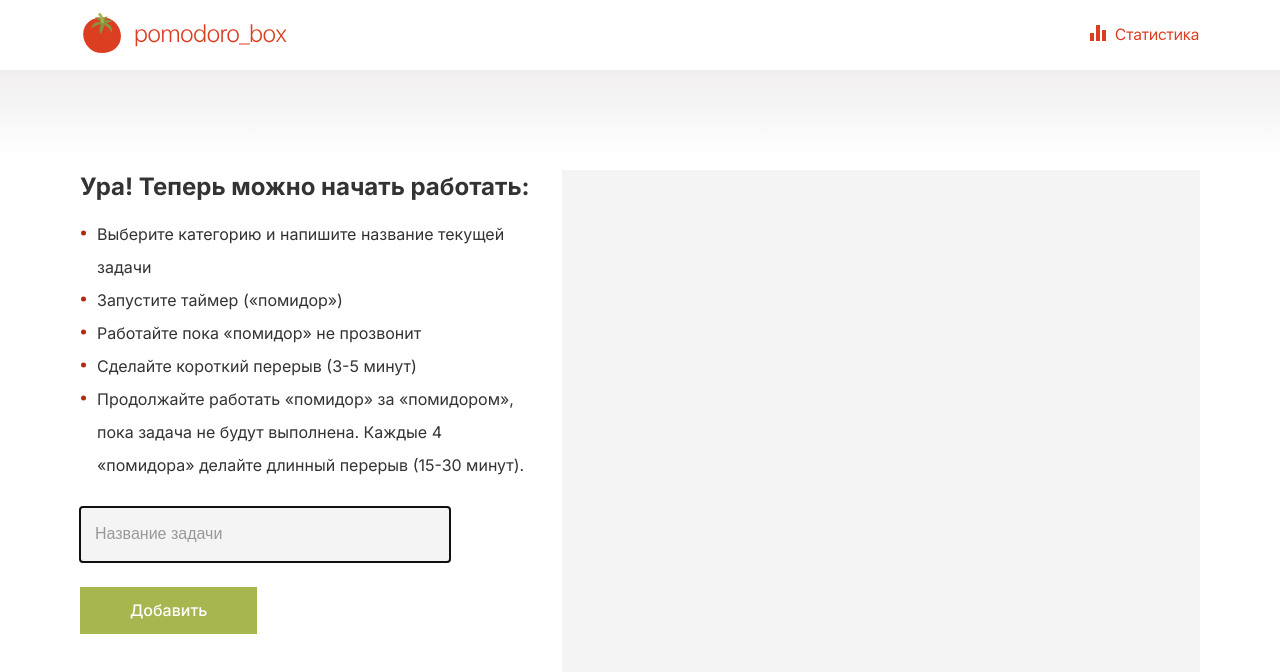
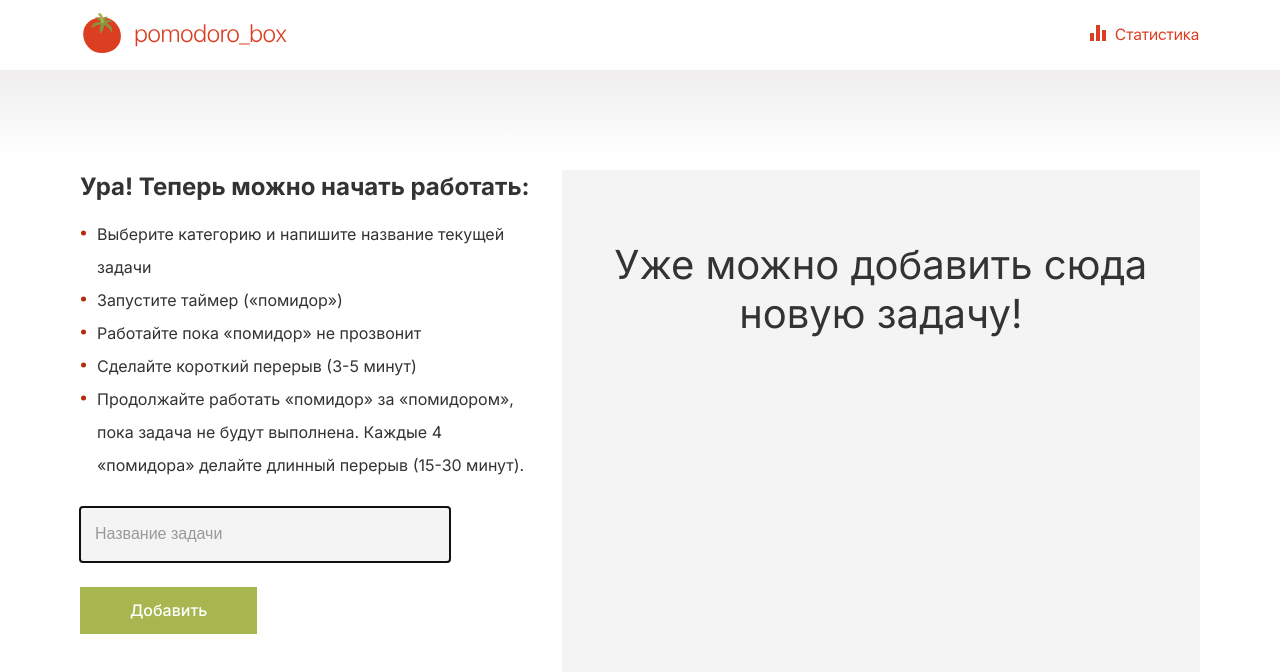
Before and after one commit to rostislavbelo/work-timer, a React (Create React App) app: page / in a window 1280 px wide. Shown: the top 672 px of the page. Built offline with nearby package versions, Linux system fonts and the light colour scheme.

Commit message:
feat: добавляет подпись в поле таймера

```diff
--- a/src/Timer/timer.css
+++ b/src/Timer/timer.css
@@ -1,6 +1,9 @@
 .timer {
     width : 100%;
     height: 100%;
+    background-color: #F4F4F4;
+    position: relative;
+    z-index: 2;
 }
 
 .timer__top {
--- a/src/tasks/tasks.css
+++ b/src/tasks/tasks.css
@@ -1,8 +1,8 @@
 .tasks {
-    background: linear-gradient(#f0eeee, #ffffff 12%);
-    min-height: calc(100vh - 70px);
-    padding   : 100px 80px;
-    display: flex;
+    background     : linear-gradient(#f0eeee, #ffffff 12%);
+    min-height     : calc(100vh - 70px);
+    padding        : 100px 80px;
+    display        : flex;
     justify-content: space-between;
 }
 
@@ -13,11 +13,11 @@
 }
 
 .tasks__instructions li {
-    position      : relative;
-    font-size     : 16px;
-    font-weight   : 400;
-    line-height   : 33px;
-    color:           #333333;
+    position   : relative;
+    font-size  : 16px;
+    font-weight: 400;
+    line-height: 33px;
+    color      : #333333;
 }
 
 .tasks__instructions li::after {
@@ -37,7 +37,7 @@
     font-weight: 700;
     line-height: 33px;
     margin     : 0 0 15px 0;
-    color:  #333333;
+    color      : #333333;
 }
 
 .tasks__task-block {
@@ -46,7 +46,17 @@
 
 .tasks__timer-block {
     background-color: #F4F4F4;
-    width: 57%;
-    height: min-content;
-    min-height: 507px;
+    width           : 57%;
+    height          : min-content;
+    min-height      : 507px;
+    position        : relative;
 }
+
+.tasks__timer-block::before {
+    position  : absolute;
+    padding   : 70px 50px;
+    content   : "Уже можно добавить сюда новую задачу!";
+    text-align: center;
+    font-size : 40px;
+    color     : #333333;
+}
```
